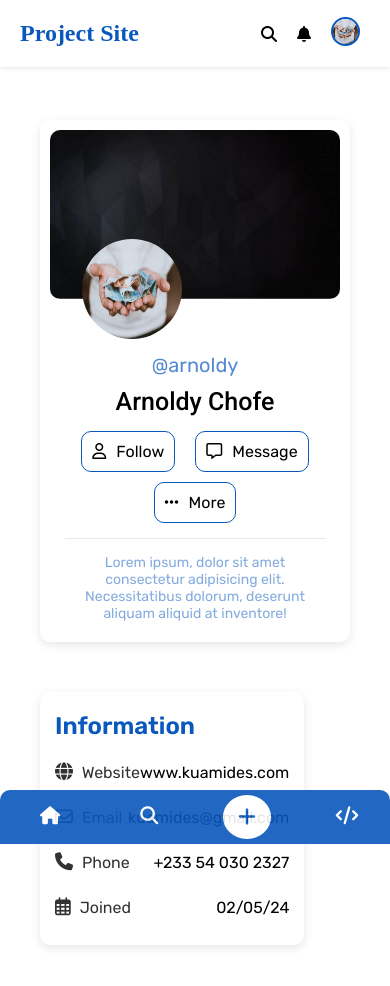
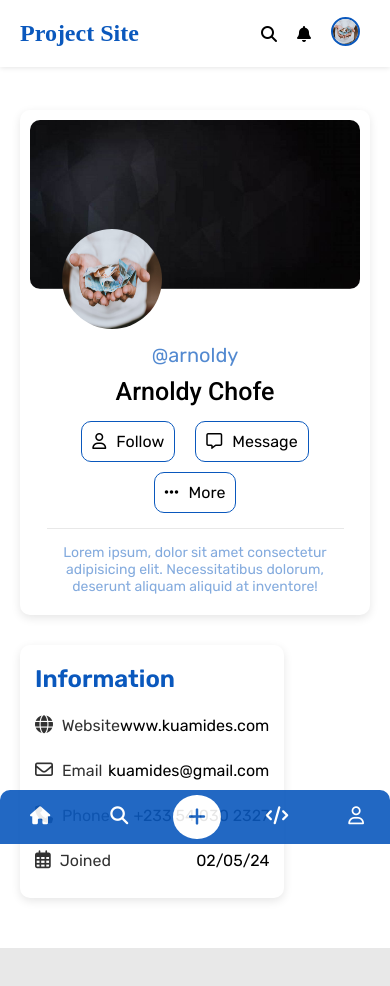
Before and after one commit to kuamidesgithubNE/Project, a React (Vite) app: page /profile in a window 390 px wide. Shown: the top 986 px of the page. After the commit the page ends 948 px from the top, so only its background shows below. Built offline with nearby package versions, Linux system fonts and the light colour scheme; a web font is replaced by a local one.

Commit message:
update @ 09/05/24

```diff
--- a/src/App.css
+++ b/src/App.css
@@ -69,7 +69,7 @@ h5 {
   gap: 20px;
   margin-right: 30px;
 }
-.header .profile i{
+.header .profile i {
   cursor: pointer;
 }
 .header .profile img {
@@ -314,9 +314,8 @@ select {
     border-radius: 0px;
     border-top-left-radius: 10px;
     border-top-right-radius: 10px;
-  }
-  .navbar i {
-    margin: 5px 25px;
+    display: flex;
+    justify-content: space-between;
   }
   .container {
     width: 100%;
@@ -324,7 +323,6 @@ select {
   .card-holder {
     flex-direction: column;
     gap: 30px;
-    margin: 35px;
   }
   .card {
     flex-basis: 20%;
--- a/src/pages/profile/profile.css
+++ b/src/pages/profile/profile.css
@@ -99,7 +99,4 @@ span {
   .profileDetails{
     flex-direction: column;
   }
-  .profileCard{
-    margin: 10px 20px;
-  }
 }
```
